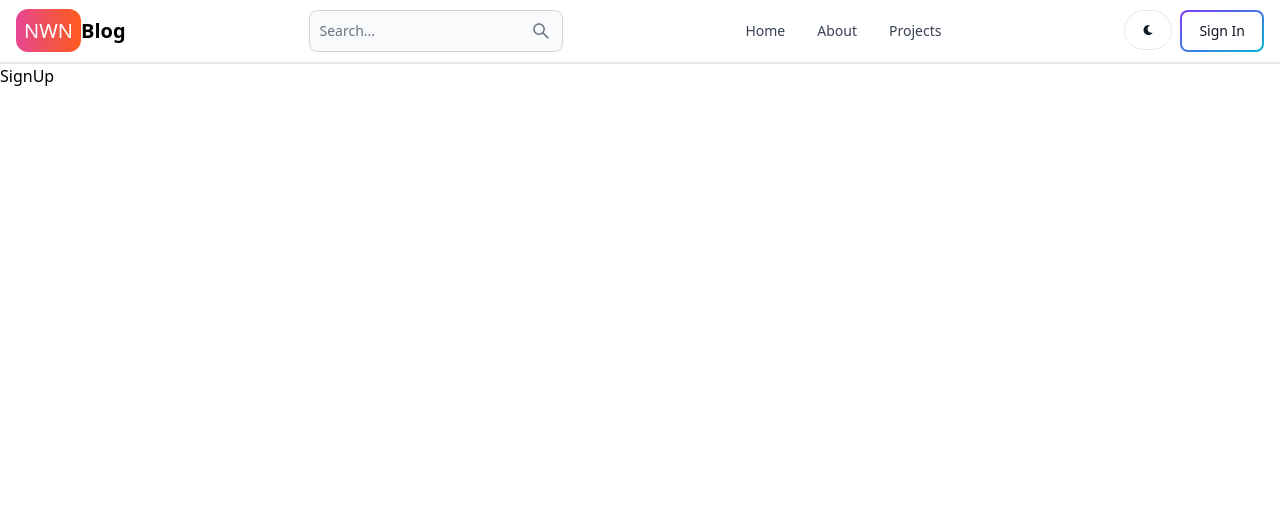
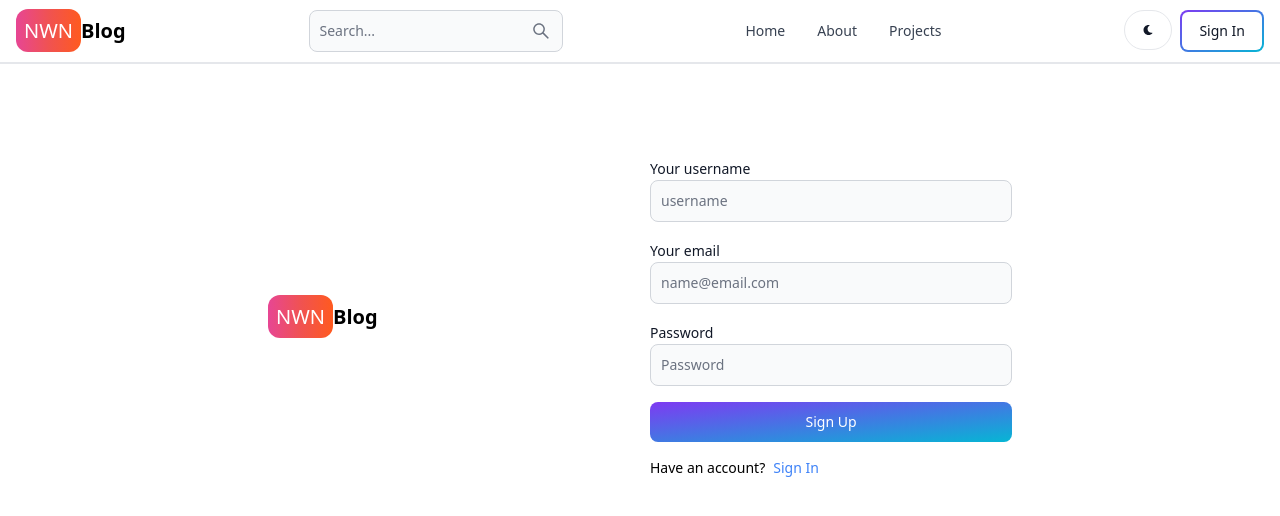
Before and after one commit to iamnwn/mern-blog, a React (Vite) app in the folder client/: page /sign-up in a window 1280 px wide. Shown: the top 516 px of the page. Built offline with nearby package versions, Linux system fonts and the light colour scheme.

Commit message:
complete sign-up page ui

```diff
--- a/client/src/pages/SignUp.jsx
+++ b/client/src/pages/SignUp.jsx
@@ -1,7 +1,50 @@
-import React from "react";
+import { Button, Label, TextInput } from "flowbite-react";
+import { Link } from "react-router-dom";
 
 const SignUp = () => {
-  return <div>SignUp</div>;
+  return (
+    <div className="min-h-screen">
+      <div className=" mt-20 flex p-3 max-w-3xl mx-auto flex-col md:flex-row md:items-center gap-5">
+        {/*left*/}
+        <div className="flex-1">
+          <Link
+            to={"/"}
+            className="self-center whitespace-nowrap text-sm sm:text-xl font-semibold dark:text-white">
+            <span className="px-2 py-2 bg-gradient-to-r from-pink-500 via-red-500 to-orange-500 rounded-xl text-white font-thin">
+              NWN
+            </span>
+            Blog
+          </Link>
+        </div>
+        {/*right*/}
+        <div className="flex-1">
+          <form className="flex flex-col gap-4">
+            <div className="">
+              <Label value="Your username"></Label>
+              <TextInput type="text" placeholder="username" id="username" />
+            </div>
+            <div className="">
+              <Label value="Your email"></Label>
+              <TextInput type="text" placeholder="name@email.com" id="email" />
+            </div>
+            <div className="">
+              <Label value="Password"></Label>
+              <TextInput type="password" placeholder="Password" id="password" />
+            </div>
+            <Button gradientDuoTone={"purpleToBlue"} type="submit">
+              Sign Up
+            </Button>
+          </form>
+          <div className="flex gap-2 text-sm mt-4">
+            <span>Have an account?</span>
+            <Link className="text-blue-500" to={"/sign-in"}>
+              Sign In
+            </Link>
+          </div>
+        </div>
+      </div>
+    </div>
+  );
 };
 
 export default SignUp;
```
